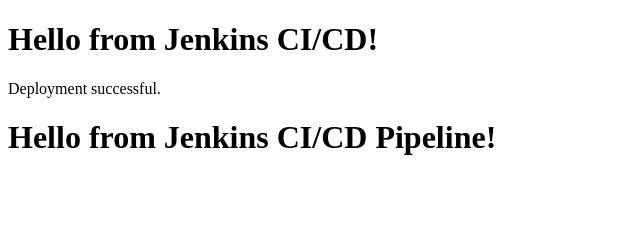
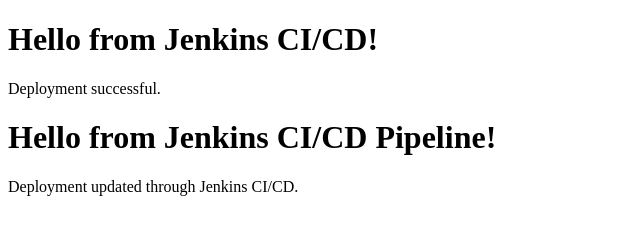
Before and after one commit to a-ashvini/jenkins-cicd-project, a plain HTML site: page index.html in a window 1280 px wide. Shown: the whole page, without its empty margins (0-640 px from the left). Drawn offline with Linux system fonts and the light colour scheme.

Commit message:
check updated version

```diff
--- a/index.html
+++ b/index.html
@@ -9,3 +9,4 @@
 </body>
 </html>
 <h1>Hello from Jenkins CI/CD Pipeline!</h1>
+<p>Deployment updated through Jenkins CI/CD.</p>
```
